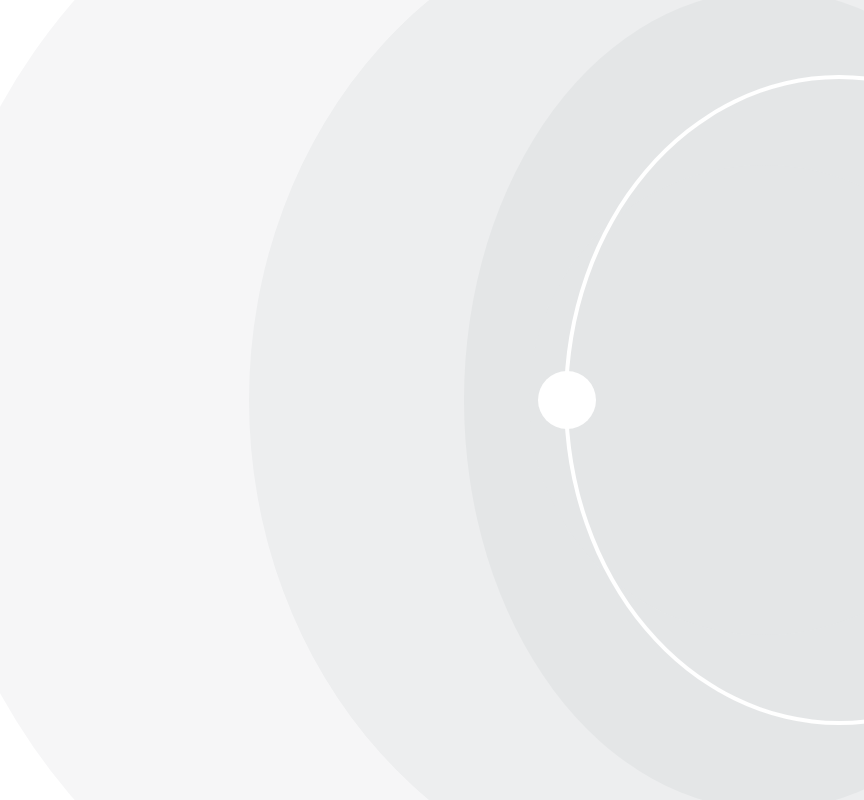
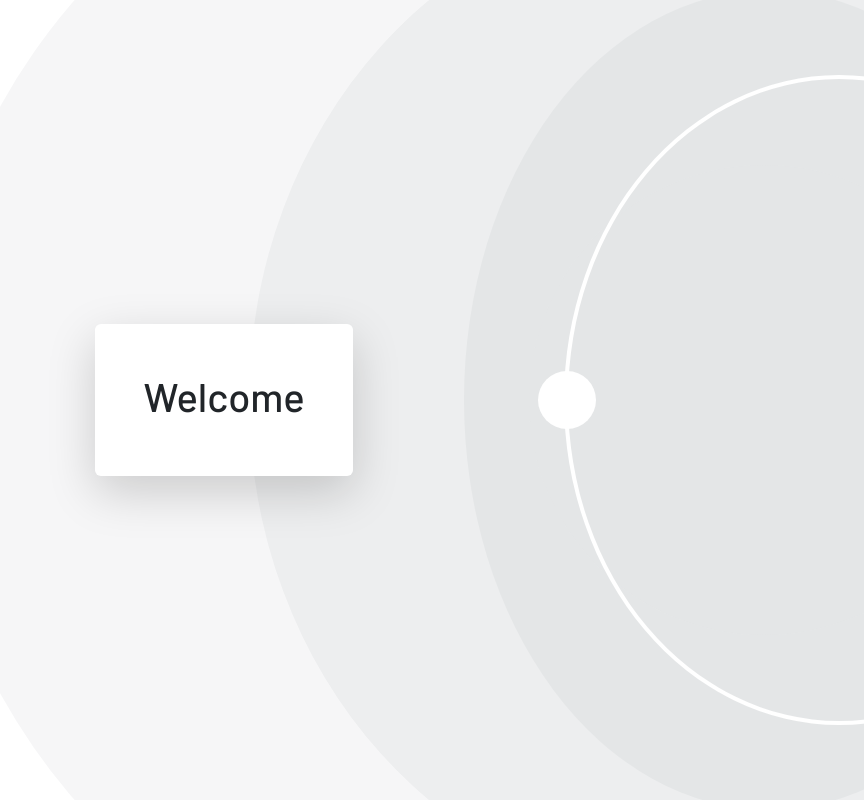
Before and after one commit to RajatSharma7102/ALQIMI-Frontend, a React app: page /home in a window 1280 px wide. Before the commit this address had no page. Shown: the whole page, without its empty margins (416-1280 px from the left). Built offline with nearby package versions, Linux system fonts and the light colour scheme; the HTML template or start-up script is replaced by a standard one.

Commit message:
add home and welcome page

```diff
--- a/src/App.jsx
+++ b/src/App.jsx
@@ -1,6 +1,7 @@
 import Signup from './Signup'
 import Login from './Login'
 import { BrowserRouter, Routes, Route } from 'react-router-dom'
+import Home from './Home'
 
 function App() {
 
@@ -12,6 +13,8 @@ function App() {
       <Routes>
         <Route path="/registration" element={<Signup />} />
         <Route path="/login" element={<Login />} />
+        <Route path="/home" element={<Home />} />
+
       </Routes>
     </BrowserRouter>
    </div>
--- /dev/null
+++ b/src/Home.jsx
@@ -0,0 +1,14 @@
+import { useLocation } from "react-router-dom";
+
+export default function Home() {
+  const location = useLocation();
+  const user = location.state;
+
+  return (
+    <div className="card shadow-lg border-0 p-5 text-center">
+      <h1>
+        Welcome {user?.firstName} {user?.lastName}
+      </h1>
+    </div>
+  );
+}
```
